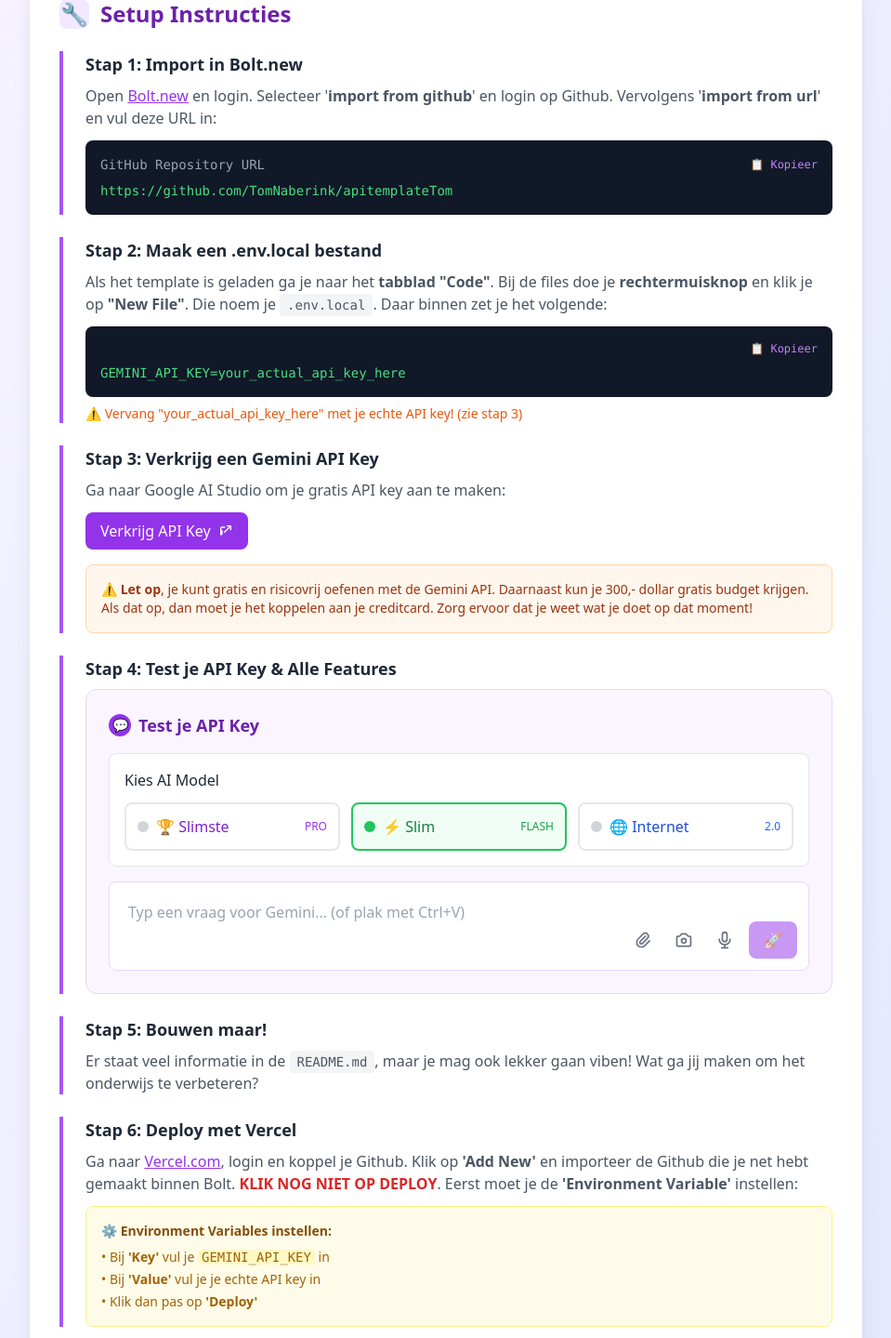
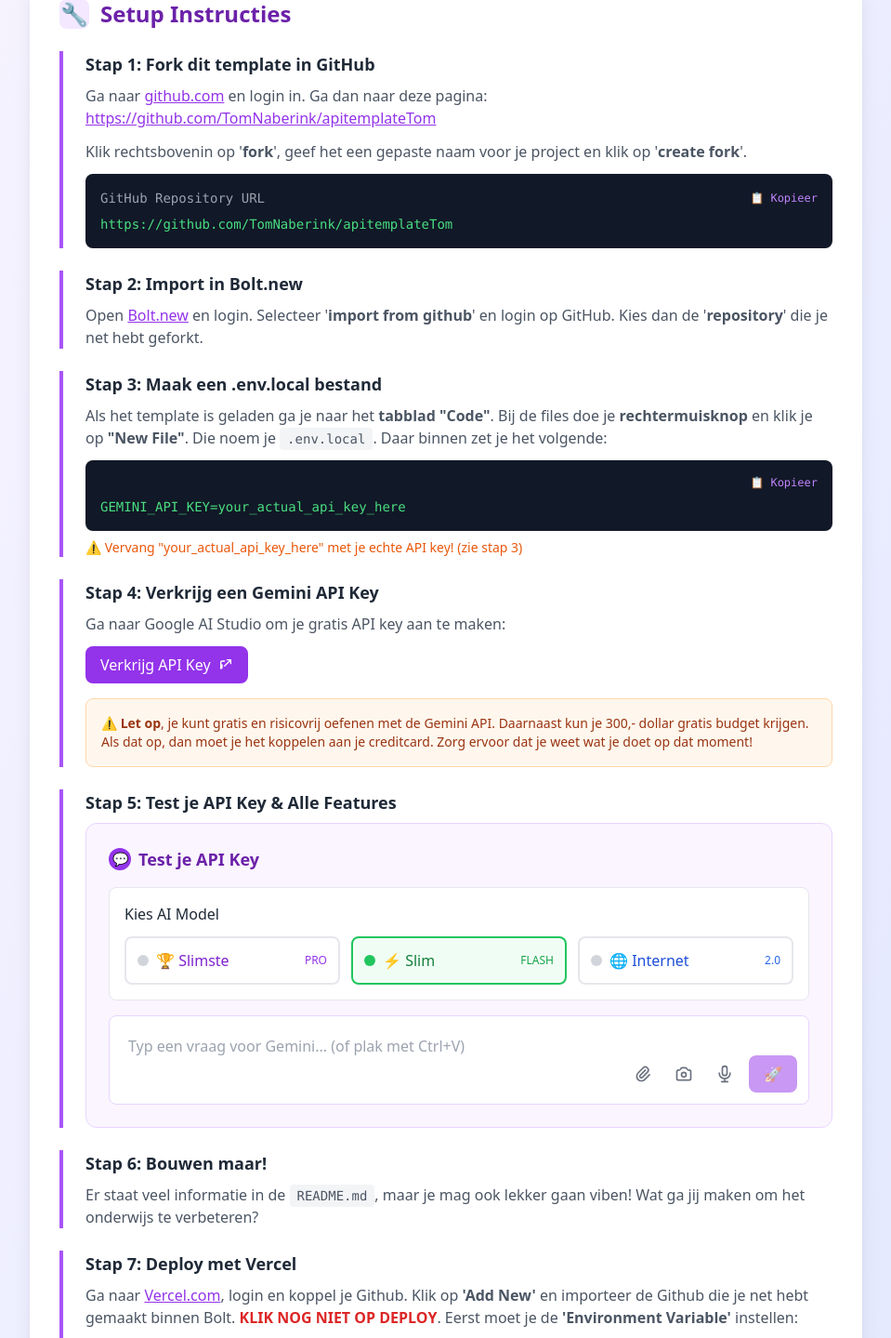
Before and after one commit to freddyvangeel/EducationTemplate, a Next.js app: page / in a window 1280 px wide. Shown: the part 467-1906 px from the top of the page at 93% size, without its empty margins (160-1119 px from the left). Built offline with nearby package versions, Linux system fonts and the light colour scheme.

Commit message:
Update setup instructies: voeg fork stap toe en hernummer alle stappen

```diff
--- a/src/app/page.tsx
+++ b/src/app/page.tsx
@@ -50,13 +50,16 @@
 
             <div className="space-y-6">
 
-              {/* Step 1 - Import from GitHub in Bolt */}
+              {/* Step 1 - Fork GitHub Template */}
               <div className="border-l-4 border-purple-500 pl-6">
                 <h3 className="text-lg font-semibold text-gray-800 mb-2">
-                  Stap 1: Import in Bolt.new
+                  Stap 1: Fork dit template in GitHub
                 </h3>
                 <p className="text-gray-600 mb-3">
-                  Open <a href="https://bolt.new" target="_blank" className="text-purple-600 hover:text-purple-800 underline">Bolt.new</a> en login. Selecteer '<strong>import from github</strong>' en login op Github. Vervolgens '<strong>import from url</strong>' en vul deze URL in:
+                  Ga naar <a href="https://github.com" target="_blank" className="text-purple-600 hover:text-purple-800 underline">github.com</a> en login in. Ga dan naar deze pagina: <a href="https://github.com/TomNaberink/apitemplateTom" target="_blank" className="text-purple-600 hover:text-purple-800 underline">https://github.com/TomNaberink/apitemplateTom</a>
+                </p>
+                <p className="text-gray-600 mb-3">
+                  Klik rechtsbovenin op '<strong>fork</strong>', geef het een gepaste naam voor je project en klik op '<strong>create fork</strong>'.
                 </p>
                 <div className="bg-gray-900 text-green-400 p-4 rounded-lg font-mono text-sm">
                   <div className="flex items-center justify-between mb-2">
@@ -71,10 +74,20 @@
                 </div>
               </div>
 
-              {/* Step 2 - Create .env.local */}
+              {/* Step 2 - Import from GitHub in Bolt */}
               <div className="border-l-4 border-purple-500 pl-6">
                 <h3 className="text-lg font-semibold text-gray-800 mb-2">
-                  Stap 2: Maak een .env.local bestand
+                  Stap 2: Import in Bolt.new
+                </h3>
+                <p className="text-gray-600 mb-3">
+                  Open <a href="https://bolt.new" target="_blank" className="text-purple-600 hover:text-purple-800 underline">Bolt.new</a> en login. Selecteer '<strong>import from github</strong>' en login op GitHub. Kies dan de '<strong>repository</strong>' die je net hebt geforkt.
+                </p>
+              </div>
+
+              {/* Step 3 - Create .env.local */}
+              <div className="border-l-4 border-purple-500 pl-6">
+                <h3 className="text-lg font-semibold text-gray-800 mb-2">
+                  Stap 3: Maak een .env.local bestand
                 </h3>
                 <p className="text-gray-600 mb-3">
                   Als het template is geladen ga je naar het <strong>tabblad "Code"</strong>. Bij de files doe je <strong>rechtermuisknop</strong> en klik je op <strong>"New File"</strong>. Die noem je <code className="bg-gray-100 px-2 py-1 rounded text-sm">.env.local</code>. Daar binnen zet je het volgende:
@@ -94,10 +107,10 @@
                 </p>
               </div>
 
-              {/* Step 3 - Get API Key */}
+              {/* Step 4 - Get API Key */}
               <div className="border-l-4 border-purple-500 pl-6">
                 <h3 className="text-lg font-semibold text-gray-800 mb-2">
-                  Stap 3: Verkrijg een Gemini API Key
+                  Stap 4: Verkrijg een Gemini API Key
                 </h3>
                 <p className="text-gray-600 mb-3">
                   Ga naar Google AI Studio om je gratis API key aan te maken:
@@ -120,28 +133,28 @@
                 </div>
               </div>
 
-              {/* Step 4 - Enhanced Test Step */}
+              {/* Step 5 - Enhanced Test Step */}
               <div className="border-l-4 border-purple-500 pl-6">
                 <h3 className="text-lg font-semibold text-gray-800 mb-2">
-                  Stap 4: Test je API Key & Alle Features
+                  Stap 5: Test je API Key & Alle Features
                 </h3>
                 <TestChatBot />
               </div>
 
-              {/* Step 5 - Build Step */}
+              {/* Step 6 - Build Step */}
               <div className="border-l-4 border-purple-500 pl-6">
                 <h3 className="text-lg font-semibold text-gray-800 mb-2">
-                  Stap 5: Bouwen maar!
+                  Stap 6: Bouwen maar!
                 </h3>
                 <p className="text-gray-600">
                   Er staat veel informatie in de <code className="bg-gray-100 px-2 py-1 rounded text-sm">README.md</code>, maar je mag ook lekker gaan viben! Wat ga jij maken om het onderwijs te verbeteren?
                 </p>
               </div>
 
-              {/* Step 6 - Deploy with Vercel */}
+              {/* Step 7 - Deploy with Vercel */}
               <div className="border-l-4 border-purple-500 pl-6">
                 <h3 className="text-lg font-semibold text-gray-800 mb-2">
-                  Stap 6: Deploy met Vercel
+                  Stap 7: Deploy met Vercel
                 </h3>
                 <p className="text-gray-600 mb-3">
                   Ga naar <a href="https://vercel.com" target="_blank" className="text-purple-600 hover:text-purple-800 underline">Vercel.com</a>, login en koppel je Github. Klik op <strong>'Add New'</strong> en importeer de Github die je net hebt gemaakt binnen Bolt. <strong className="text-red-600">KLIK NOG NIET OP DEPLOY</strong>. Eerst moet je de <strong>'Environment Variable'</strong> instellen:
@@ -158,10 +171,10 @@
                 </div>
               </div>
 
-              {/* Step 7 - Test and Share */}
+              {/* Step 8 - Test and Share */}
               <div className="border-l-4 border-purple-500 pl-6">
                 <h3 className="text-lg font-semibold text-gray-800 mb-2">
-                  Stap 7: Testen en delen
+                  Stap 8: Testen en delen
                 </h3>
                 <p className="text-gray-600 mb-3">
                   🎉 <strong>Gefeliciteerd!</strong> Je AI-tool is nu live op het internet. Test alles zorgvuldig voordat je het deelt!
```
Also changed, not shown: 1 other file (tests, documents, lock files or other folders).
